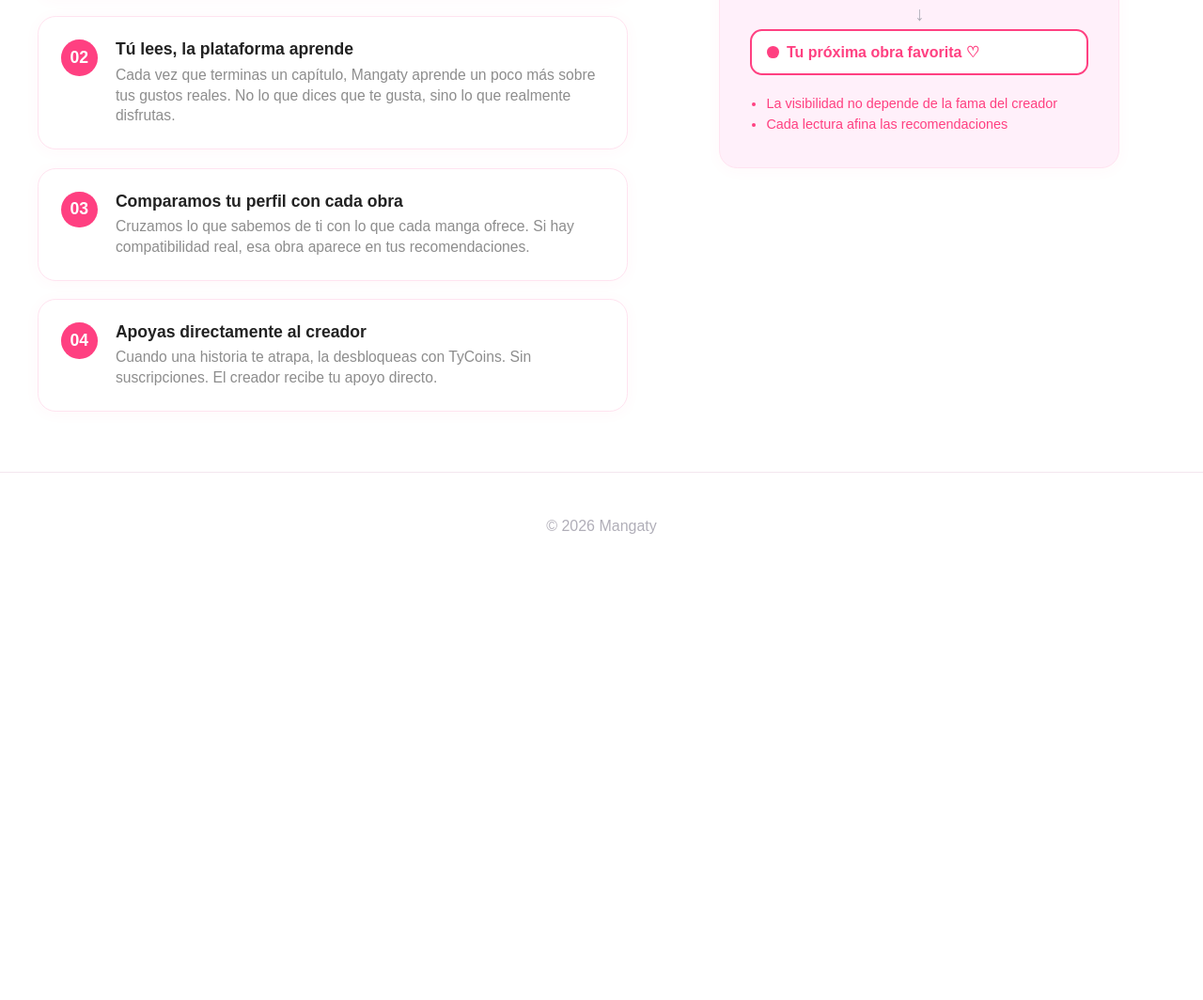
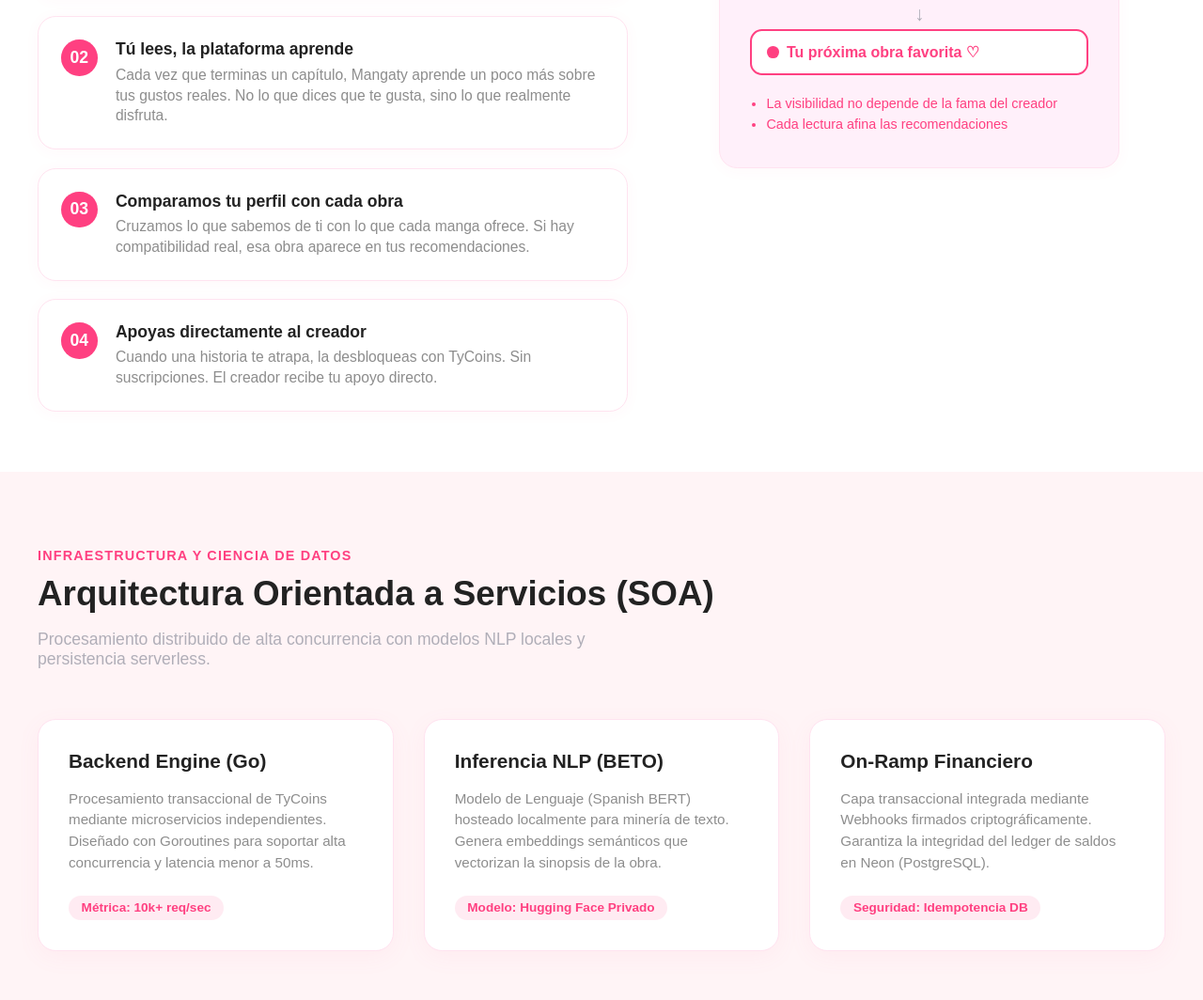
Before and after one commit to mariagrajales/Landing-Mangaty, a plain HTML site: page index.html in a window 1280 px wide. Shown: the part 1736-2800 px from the top of the page at 94% size. Before the commit the page ends 2353 px from the top, so only its background shows below. Drawn offline with Linux system fonts and the light colour scheme.

Commit message:
cambios para despliegue y seccion extra

```diff
--- a/css/style.css
+++ b/css/style.css
@@ -496,3 +496,93 @@
         max-width: 100%;
     }
 }
+
+/* ==========================================================================
+   SECCIÓN ARQUITECTURA TÉCNICA (NUEVA)
+   ========================================================================== */
+.tech-architecture-section {
+    background: #fff4f6; /* Volvemos al rosa muy claro para mantener consistencia */
+    color: #222;
+    padding: 5em 0;
+}
+.tech-container {
+    max-width: 1200px;
+    margin: 0 auto;
+    padding: 0 2em;
+}
+.tech-label {
+    color: #ff4081;
+    font-weight: 700;
+    font-size: 0.9em;
+    letter-spacing: 0.08em;
+    display: inline-block;
+    margin-bottom: 0.8em;
+}
+.tech-container h2 {
+    font-size: 2.3em;
+    font-weight: 900;
+    margin: 0 0 0.4em 0;
+}
+.tech-subtitle {
+    color: #b0aeb8;
+    font-size: 1.1em;
+    margin-bottom: 3em;
+    max-width: 600px;
+}
+.tech-grid {
+    display: flex;
+    gap: 2em;
+}
+.tech-card {
+    background: #fff;
+    border: 1.5px solid #ffe3f0;
+    border-radius: 1.2em;
+    padding: 2em;
+    flex: 1;
+    box-shadow: 0 6px 24px #ff6f9b10;
+    display: flex;
+    flex-direction: column;
+    justify-content: space-between;
+    transition: transform 0.3s;
+}
+.tech-card:hover {
+    transform: translateY(-5px);
+}
+.tech-icon {
+    font-size: 2em;
+    margin-bottom: 0.5em;
+}
+.tech-card h3 {
+    margin: 0 0 0.8em 0;
+    font-size: 1.3em;
+    color: #222;
+}
+.tech-card p {
+    color: #8d8d8d;
+    font-size: 0.95em;
+    line-height: 1.5;
+    margin: 0 0 1.5em 0;
+}
+.tech-metric {
+    background: #ff40811a;
+    color: #ff4081;
+    padding: 0.4em 1em;
+    border-radius: 2em;
+    font-size: 0.85em;
+    font-weight: 700;
+    align-self: flex-start;
+}
+
+/* Ajuste para que los botones de los enlaces se vean bien */
+.hero-buttons a {
+    text-decoration: none;
+    display: inline-block;
+    text-align: center;
+}
+
+/* Responsivo para la nueva sección */
+@media (max-width: 968px) {
+    .tech-grid {
+        flex-direction: column;
+    }
+}
--- a/index.html
+++ b/index.html
@@ -9,14 +9,13 @@
 <body>
     <header class="navbar">
         <div class="logo">
-            <!-- Corregido: Se unificó en un solo span para el icono y texto básico -->
             <span class="logo-icon">MangaTy</span>
         </div>
         <nav>
             <a href="#por-que">Por qué</a>
             <a href="#como-funciona">Cómo Funciona</a>
+            <a href="#arquitectura">Arquitectura SOA</a>
         </nav>
-
     </header>
 
     <main class="main-content">
@@ -25,7 +24,8 @@
             <h1>Tu talento merece ser <span class="highlight">pagado.</span><br>Tu curiosidad, <span class="highlight">recompensada.</span></h1>
             <p class="desc">La primera plataforma de cómics impulsada por IA que elimina las barreras entre creadores independientes y sus lectores. Monetiza desde el primer capítulo.</p>
             <div class="hero-buttons">
-
+                <a href="#como-funciona" class="btn-primary">Ver Motor de Recomendación</a>
+                <a href="#arquitectura" class="btn-secondary">Especificación Técnica SOA</a>
             </div>
         </section>
         <aside class="dashboard">
@@ -57,7 +57,7 @@
                 </div>
             </div>
         </div>
-    </section >
+    </section>
 
     <section class="how-works-section" id="como-funciona">
         <div class="how-works-container">
@@ -76,7 +76,7 @@
                         <div class="step-number">02</div>
                         <div class="step-content">
                             <strong>Tú lees, la plataforma aprende</strong>
-                            <p>Cada vez que terminas un capítulo, Mangaty aprende un poco más sobre tus gustos reales. No lo que dices que te gusta, sino lo que realmente disfrutas.</p>
+                            <p>Cada vez que terminas un capítulo, Mangaty aprende un poco más sobre tus gustos reales. No lo que dices que te gusta, sino lo que realmente disfruta.</p>
                         </div>
                     </div>
                     <div class="how-works-step">
@@ -121,6 +121,35 @@
             </div>
         </div>
     </section>
+
+    <section class="tech-architecture-section" id="arquitectura">
+        <div class="tech-container">
+            <span class="tech-label">INFRAESTRUCTURA Y CIENCIA DE DATOS</span>
+            <h2>Arquitectura Orientada a Servicios (SOA)</h2>
+            <p class="tech-subtitle">Procesamiento distribuido de alta concurrencia con modelos NLP locales y persistencia serverless.</p>
+
+            <div class="tech-grid">
+                <div class="tech-card">
+                    <h3>Backend Engine (Go)</h3>
+                    <p>Procesamiento transaccional de TyCoins mediante microservicios independientes. Diseñado con Goroutines para soportar alta concurrencia y latencia menor a 50ms.</p>
+                    <span class="tech-metric">Métrica: 10k+ req/sec</span>
+                </div>
+
+                <div class="tech-card">
+                    <h3>Inferencia NLP (BETO)</h3>
+                    <p>Modelo de Lenguaje (Spanish BERT) hosteado localmente para minería de texto. Genera embeddings semánticos que vectorizan la sinopsis de la obra.</p>
+                    <span class="tech-metric">Modelo: Hugging Face Privado</span>
+                </div>
+
+                <div class="tech-card">
+                    <h3>On-Ramp Financiero</h3>
+                    <p>Capa transaccional integrada mediante Webhooks firmados criptográficamente. Garantiza la integridad del ledger de saldos en Neon (PostgreSQL).</p>
+                    <span class="tech-metric">Seguridad: Idempotencia DB</span>
+                </div>
+            </div>
+        </div>
+    </section>
+
     <footer class="footer">
         <p>&copy; 2026 Mangaty</p>
     </footer>
```
Also changed, not shown: 3 other files.
